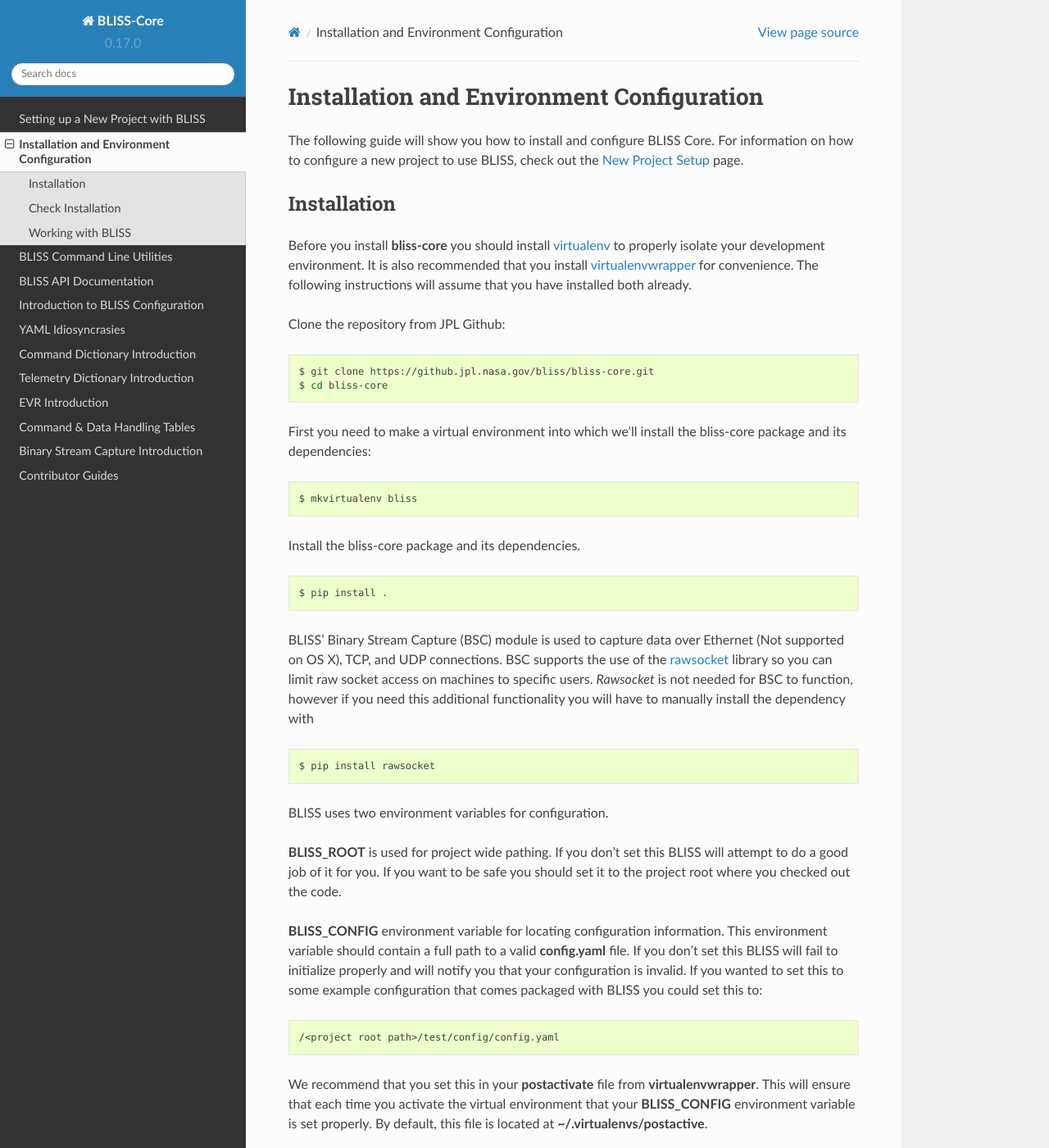
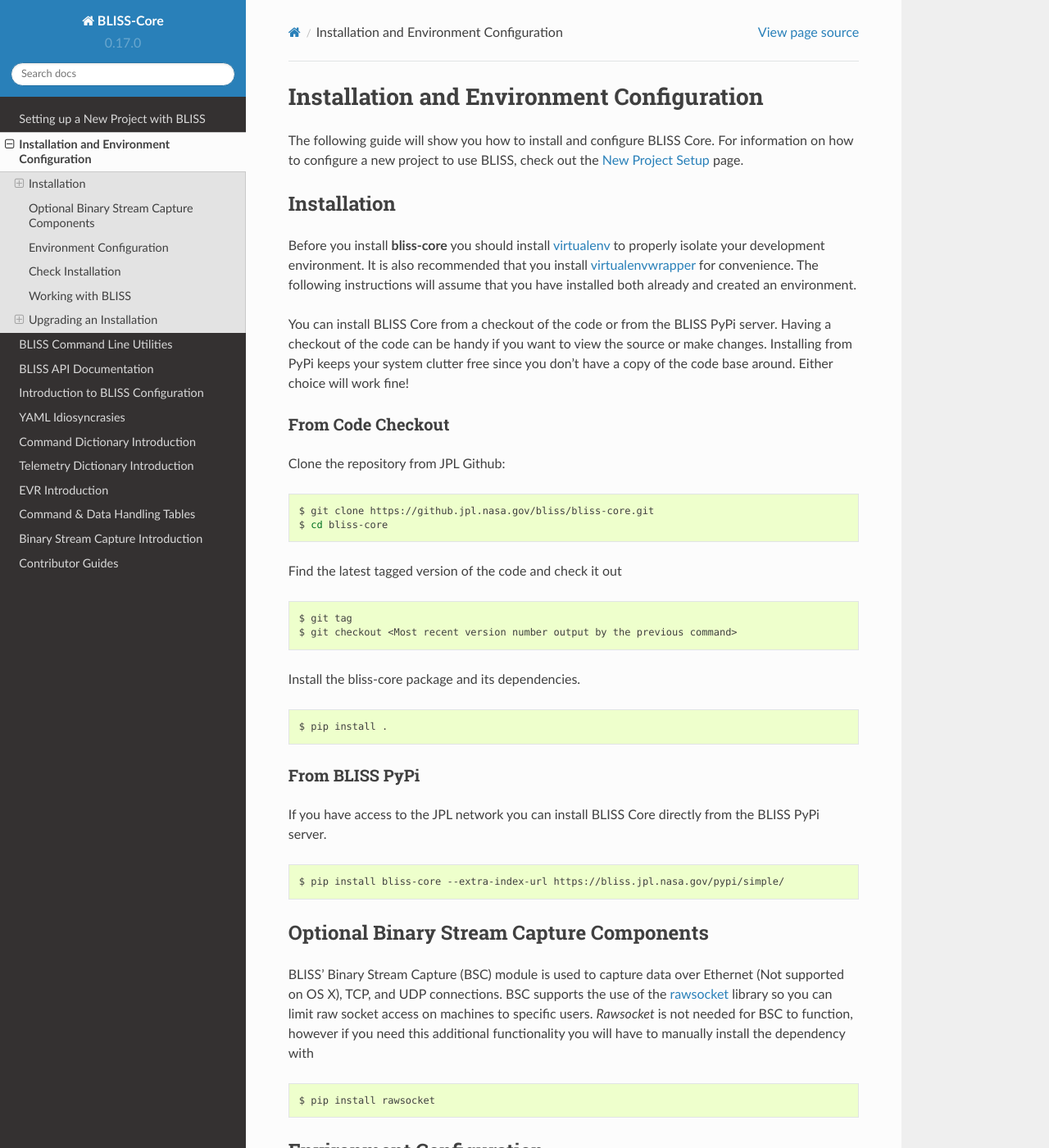
Before and after one commit to NASA-AMMOS/AIT-Core, a Sphinx documentation site: the page built from doc/source/installation.rst, in a window 1280 px wide and 1400 px high. Shown: the whole window at 82% size. Built offline with Sphinx 7.4.7 and the Read the Docs theme 2.0.0, drawn with Linux system fonts in a browser that asks for light colours; some of the changed text lies outside the part shown.

Commit message:
Issue #312 - Move install docs out of dev_index page
Move install upgrade documents from dev_index page to installation page.
Rework the installation instructions to include info on installing from
PyPi.

```diff
--- a/doc/source/installation.rst
+++ b/doc/source/installation.rst
@@ -6,7 +6,12 @@
 Installation
 ------------
 
-Before you install **bliss-core** you should install `virtualenv <https://virtualenv.pypa.io/en/latest/installation.html>`_ to properly isolate your development environment. It is also recommended that you install `virtualenvwrapper <https://virtualenvwrapper.readthedocs.org/en/latest/install.html>`_ for convenience. The following instructions will assume that you have installed both already.
+Before you install **bliss-core** you should install `virtualenv <https://virtualenv.pypa.io/en/latest/installation.html>`_ to properly isolate your development environment. It is also recommended that you install `virtualenvwrapper <https://virtualenvwrapper.readthedocs.org/en/latest/install.html>`_ for convenience. The following instructions will assume that you have installed both already and created an environment.
+
+You can install BLISS Core from a checkout of the code or from the BLISS PyPi server. Having a checkout of the code can be handy if you want to view the source or make changes. Installing from PyPi keeps your system clutter free since you don’t have a copy of the code base around. Either choice will work fine!
+
+From Code Checkout
+^^^^^^^^^^^^^^^^^^
 
 Clone the repository from JPL Github:
 
@@ -15,17 +20,32 @@
     $ git clone https://github.jpl.nasa.gov/bliss/bliss-core.git
     $ cd bliss-core
 
-First you need to make a virtual environment into which we'll install the bliss-core package and its dependencies:
+Find the latest tagged version of the code and check it out
 
 .. code-block:: bash
 
-    $ mkvirtualenv bliss
+   $ git tag
+   $ git checkout <Most recent version number output by the previous command>
+
 
 Install the bliss-core package and its dependencies.
 
 .. code-block:: bash
 
     $ pip install .
+
+From BLISS PyPi
+^^^^^^^^^^^^^^^
+
+If you have access to the JPL network you can install BLISS Core directly from the BLISS PyPi server.
+
+.. code-block:: bash
+
+    $ pip install bliss-core --extra-index-url https://bliss.jpl.nasa.gov/pypi/simple/
+
+
+Optional Binary Stream Capture Components
+-----------------------------------------
 
 BLISS' Binary Stream Capture (BSC) module is used to capture data over Ethernet (Not supported on OS X), TCP, and
 UDP connections. BSC supports the use of the `rawsocket <https://github.com/mwalle/rawsocket>`_
@@ -36,6 +56,9 @@
 .. code-block:: bash
 
     $ pip install rawsocket
+
+Environment Configuration
+-------------------------
 
 BLISS uses two environment variables for configuration.
 
@@ -96,3 +119,30 @@
    # Prompt after running workon
    (bliss)
    $
+
+Upgrading an Installation
+-------------------------
+
+When a new version of BLISS Core is released you'll most likely want to upgrade your environment. You'll need to upgrade differently depending on how you installed the system.
+
+Installed from Code Checkout
+^^^^^^^^^^^^^^^^^^^^^^^^^^^^
+
+Navigate back to the directory where you checked out the code and run the following commands to pull the latest code, checkout the latest tag, and upgrade your install.
+
+.. code-block:: bash
+
+   $ git checkout master
+   $ git pull
+   $ git tag
+   $ git checkout <Most recent version number output by the previous command>
+   $ pip install . --upgrade
+
+Installed from PyPi
+^^^^^^^^^^^^^^^^^^^
+
+Run the following to upgrade to the latest BLISS Core versions.
+
+.. code-block:: bash
+
+   $ pip install bliss-core --extra-index-url https://bliss.jpl.nasa.gov/pypi/simple/ --upgrade
```
Also changed, not shown: doc/source/developer_info.rst (+0 -34 lines).
